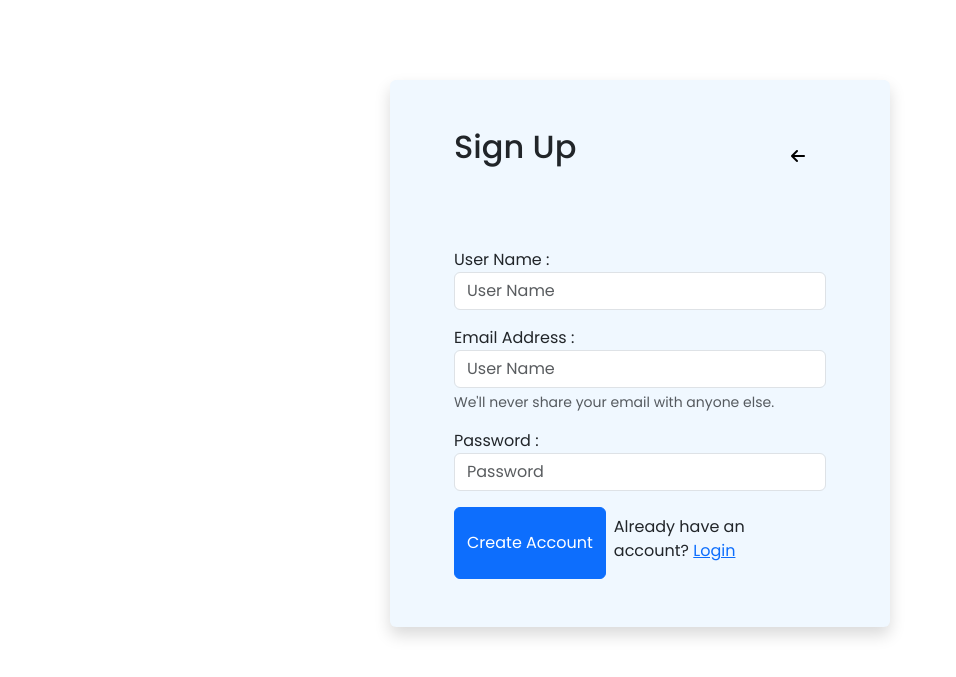
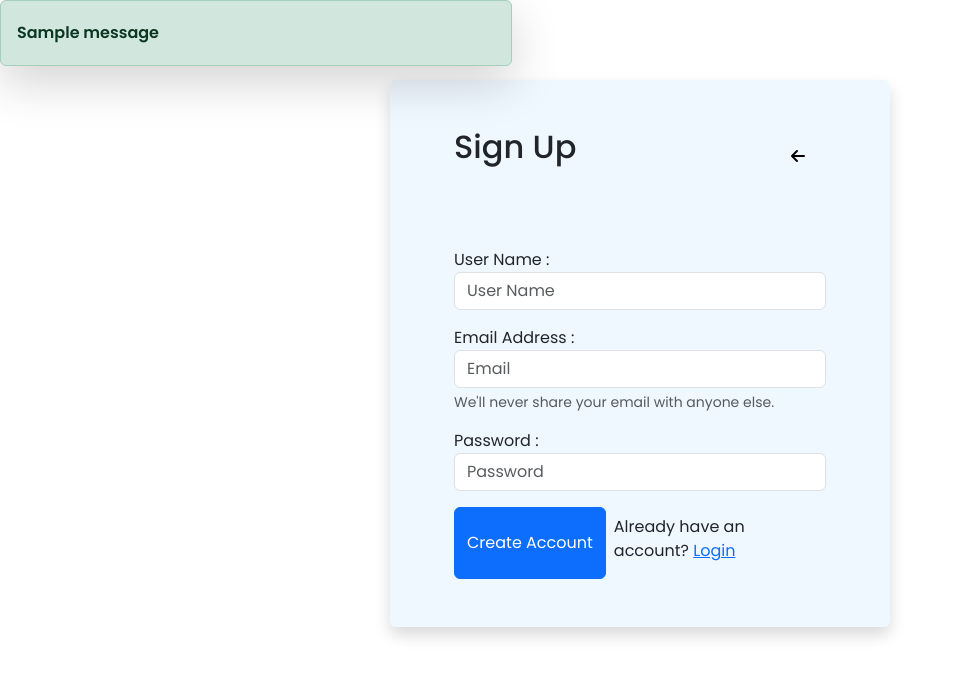
Before and after one commit to Rishabh1412/Medicalmainapp, a Flask app: page /signup in a window 1280 px wide. Shown: the top 677 px of the page, without its empty margins (0-956 px from the left). Run offline with Flask 3, Linux system fonts and the light colour scheme; tables that the repository leaves empty hold one stand-in row (values such as "Sample post"); one stand-in notice (Sample message) is shown; parts of the project's set-up code (start-up, migrations or seed data) failed here and were passed over.

Commit message:
some fixtures

```diff
--- a/applications/routes.py
+++ b/applications/routes.py
@@ -29,10 +29,10 @@ def login():
             attempted_user=User.query.filter_by(username=form.username.data).first()
             if attempted_user and attempted_user.check_password_correction(attempted_password=form.password.data):
                 login_user(attempted_user)
-                #flash(f'You have successfully logged in as : {attempted_user.username}' , category='success')
+                flash(f'You have successfully logged in as : {attempted_user.username}' , category='success')
                 return redirect(url_for('dashboard'))
             else:
-                flash(f'Username and password do not match ! Please try again', category='danger')
+                flash(f'Username and password do not match ! Please try again', category='error')
                 print("Username and password do not match ! Please try again")
     return render_template('login.html', form=form)
 
@@ -53,7 +53,7 @@ def sign_up():
 
     if form.errors != {}:
         for err_msg in form.errors.values():
-            flash(f'There was an error with creating a user: {err_msg}', category='danger')
+            flash(f'There was an error with creating a user: {err_msg}', category='error')
 
     return render_template('signup.html', form=form)
 
--- /dev/null
+++ b/applications/templates/flashboot.html
@@ -0,0 +1,15 @@
+{% with messages = get_flashed_messages(with_categories=true) %}
+    {% if messages %}
+        {% for category, message in messages %}
+            <div style="display:flex ;justify-content:center; align-items:center;">
+                <div style="width: calc(2/5 * 100%); padding: 20px 16px;  position:fixed;" class="d-flex align-items-center justify-content-between fixed-top shadow-lg rounded fw-semibold
+                            alert {% if category == 'error' %} alert-danger {% else %} alert-success {% endif %} fixed-right" role="alert">
+                    {{ message }}
+                    <!-- <button type="button" class="btn btn-ghost text-dark ms-4 custom-px-5 " style=" border:0; padding-left: 1.5rem !important; padding-right: 1.5rem !important;" data-bs-dismiss="alert" aria-label="Close">
+                        <i class="fas fa-times"></i>
+                    </button> -->
+                </div>
+            </div>
+        {% endfor %}
+    {% endif %}
+{% endwith %}
--- a/applications/templates/home.html
+++ b/applications/templates/home.html
@@ -17,7 +17,7 @@
           <button type="button" class="btn btn-primary btn-lg px-4 me-md-2 fw-bold mt-3">Get Strated <i class="fa-solid fa-arrow-right"></i></button>
         </a>
         <a href="{{ url_for('dashboard') }}">
-          <button type="button" class="btn btn-primary btn-lg px-4 me-md-2 fw-bold mt-3">Test Dashboard <i class="fa-solid fa-arrow-right"></i></button>
+          <button type="button" class="btn btn-primary btn-lg px-4 me-md-2 fw-bold mt-3">Dashboard <i class="fa-solid fa-arrow-right"></i></button>
         </a>
         </div>
       </div>
--- a/applications/templates/signup.html
+++ b/applications/templates/signup.html
@@ -42,11 +42,26 @@
             text-decoration: none;
             color: black;
         }
+        .fade-out {
+            animation: fadeOut 1s ease-out forwards;
+        }
+        @keyframes fadeOut {
+            from {
+                opacity: 1;
+            }
+            to {
+                opacity: 0;
+            }
+        }
 
 
     </style>
 </head>
-<body>
+<body style="position: relative;">
+    <div style="align-items: center; justify-content:center; display:flex;"></div>
+        {% include 'flashboot.html' %}
+
+    </div>
     <div class="container pt-5 px-3 rounded shadow">
     <div class="title d-flex justify-content-between px-5">
 
@@ -61,7 +76,7 @@
         </div>
         <div class="mb-3 ">
             {{ form.email_address.label() }}
-            {{ form.email_address(class="form-control", placeholder="User Name") }}
+            {{ form.email_address(class="form-control", placeholder="Email") }}
             <div id="emailHelp" class="form-text">We'll never share your email with anyone else.</div>
         </div>
         <div class="mb-3">
@@ -75,6 +90,25 @@
         </div>
     </form>
     </div>
+    <script>
+        document.addEventListener('DOMContentLoaded', function () {
+            <!-- const closeButtons = document.querySelectorAll('[data-bs-dismiss="alert"]');
+            closeButtons.forEach(button => {
+                button.addEventListener('click', function () {
+                    this.parentElement.style.display = 'none';
+                });
+            }); -->
 
+            const alerts = document.querySelectorAll('[role="alert"]');
+            alerts.forEach(alert => {
+                setTimeout(() => {
+                    alert.classList.add('fade-out');
+                    setTimeout(() => {
+                        alert.style.display = 'none';
+                    }, 1000);
+                }, 3000);
+            });
+        });
+    </script>
 </body>
 </html>
```
Also changed, not shown: applications/templates/login.html (+27 -1 lines).
